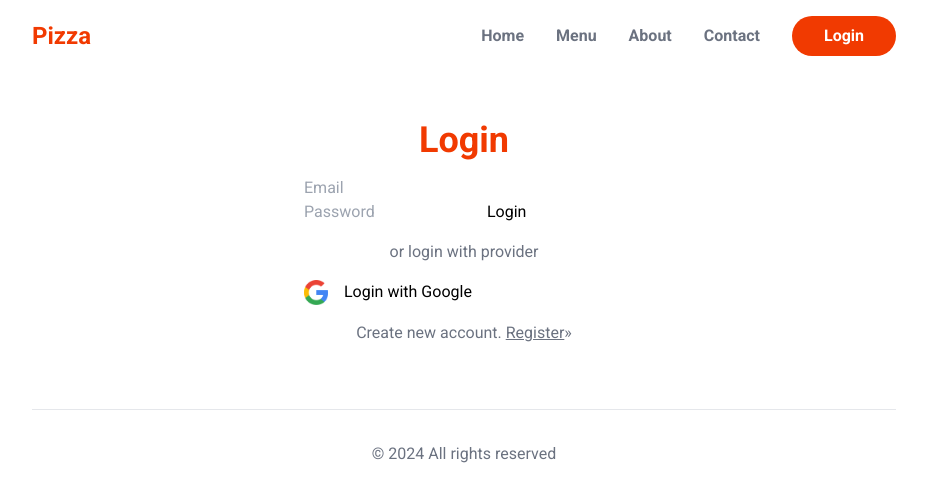
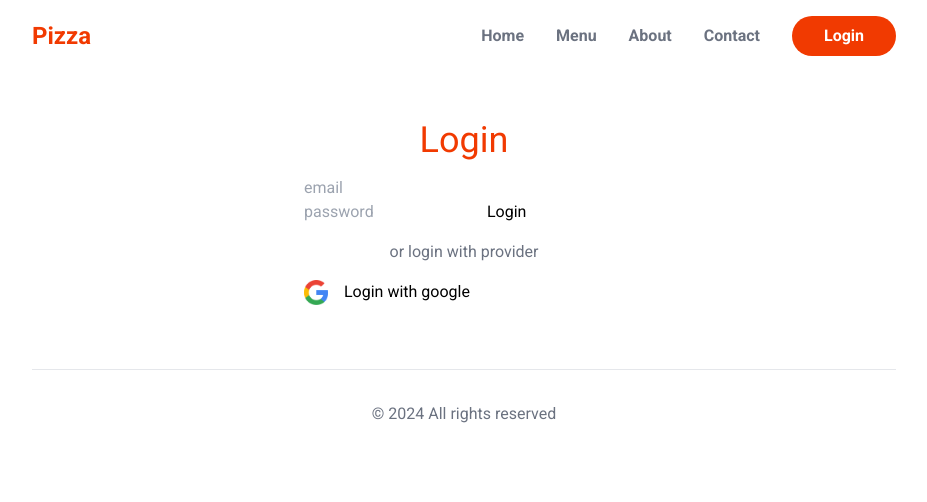
Before and after one commit to parthy007/pizzasite, a Next.js app: page /login in a window 1280 px wide. Shown: the top 502 px of the page, without its empty margins (176-1103 px from the left). Built offline with nearby package versions, Linux system fonts and the light colour scheme.

Commit message:
added login page

```diff
--- a/src/app/login/page.jsx
+++ b/src/app/login/page.jsx
@@ -1,77 +1,56 @@
 "use client";
+import { signIn } from "next-auth/react";
 import Image from "next/image";
-import Link from "next/link";
-import React, { useState } from "react";
-import { signIn } from "next-auth/react";
+import { useState } from "react";
 
-const LoginPage = () => {
+export default function LoginPage() {
   const [email, setEmail] = useState("");
   const [password, setPassword] = useState("");
-  const [creatingUser, setCreatingUser] = useState(false);
-  const [userCreated, setUserCreated] = useState(false);
-  const [error, setError] = useState(false);
+  const [loginInProgress, setLoginInProgress] = useState(false);
 
-  const handleFormSubmit = async (e) => {
-    e.preventDefault();
-    setCreatingUser(true);
-    await signIn("credentials", { email, password });
-    setCreatingUser(false);
-  };
+  async function handleFormSubmit(ev) {
+    ev.preventDefault();
+    setLoginInProgress(true);
 
+    await signIn("credentials", { email, password, callbackUrl: "/" });
+
+    setLoginInProgress(false);
+  }
   return (
     <section className="mt-16">
-      <h1 className="text-primary font-bold text-4xl text-center mb-4">
-        Login
-      </h1>
-      {userCreated && (
-        <div className="text-center text-green-700">
-          User successfully created.&nbsp;
-          <Link href={"/login"} className="underline">
-            Login
-          </Link>{" "}
-          &raquo;
-        </div>
-      )}
-      {error && (
-        <div className="text-center text-red-600 underline">
-          Error has occured.&nbsp; Please try again
-        </div>
-      )}
-      <form className="block max-w-xs mx-auto" onSubmit={handleFormSubmit}>
+      <h1 className="text-center text-primary text-4xl mb-4">Login</h1>
+      <form className="max-w-xs mx-auto" onSubmit={handleFormSubmit}>
         <input
           type="email"
-          disabled={creatingUser}
-          placeholder="Email"
+          name="email"
+          placeholder="email"
           value={email}
-          onChange={(e) => setEmail(e.target.value)}
+          disabled={loginInProgress}
+          onChange={(ev) => setEmail(ev.target.value)}
         />
         <input
           type="password"
-          disabled={creatingUser}
-          placeholder="Password"
+          name="password"
+          placeholder="password"
           value={password}
-          onChange={(e) => setPassword(e.target.value)}
+          disabled={loginInProgress}
+          onChange={(ev) => setPassword(ev.target.value)}
         />
-        <button type="submit" disabled={creatingUser}>
+        <button disabled={loginInProgress} type="submit">
           Login
         </button>
-        <div className="text-center text-gray-500 my-4">
+        <div className="my-4 text-center text-gray-500">
           or login with provider
         </div>
-        <button className="flex gap-4 justify-center ">
-          <Image src={"/google.png"} width={24} height={24} alt="googlelogo" />
-          Login with Google
+        <button
+          onClick={() => signIn("google", { callbackUrl: "/" })}
+          className="flex gap-4 justify-center"
+          type="button"
+        >
+          <Image src={"/google.png"} alt={""} width={24} height={24} />
+          Login with google
         </button>
-        <div className="text-center my-4 text-gray-500">
-          Create new account.{" "}
-          <Link className="underline" href={"/register"}>
-            Register
-          </Link>
-          &raquo;
-        </div>
       </form>
     </section>
   );
-};
-
-export default LoginPage;
+}
```
